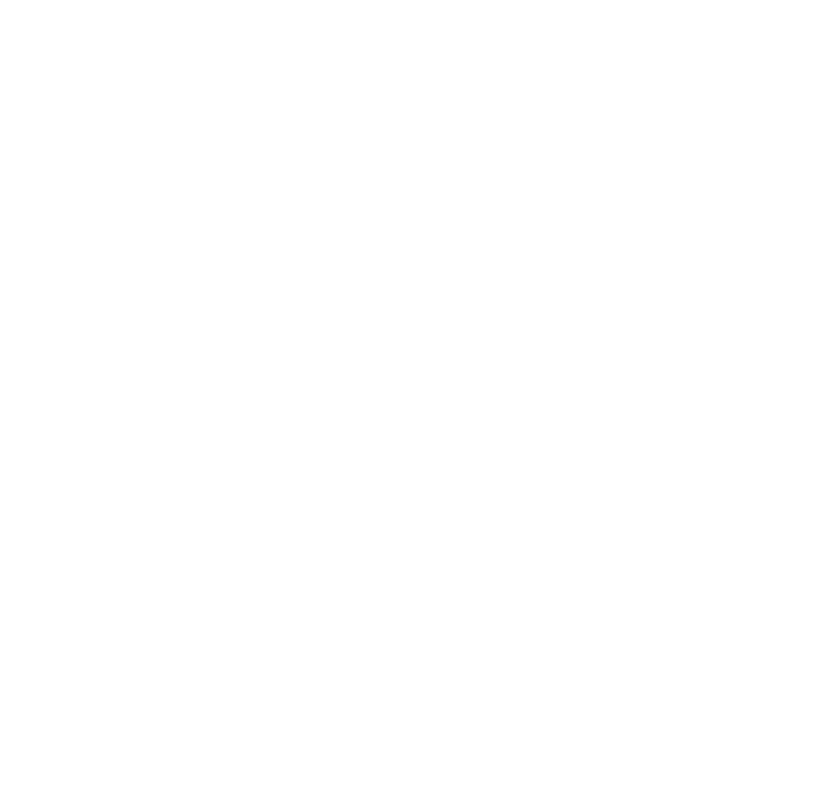
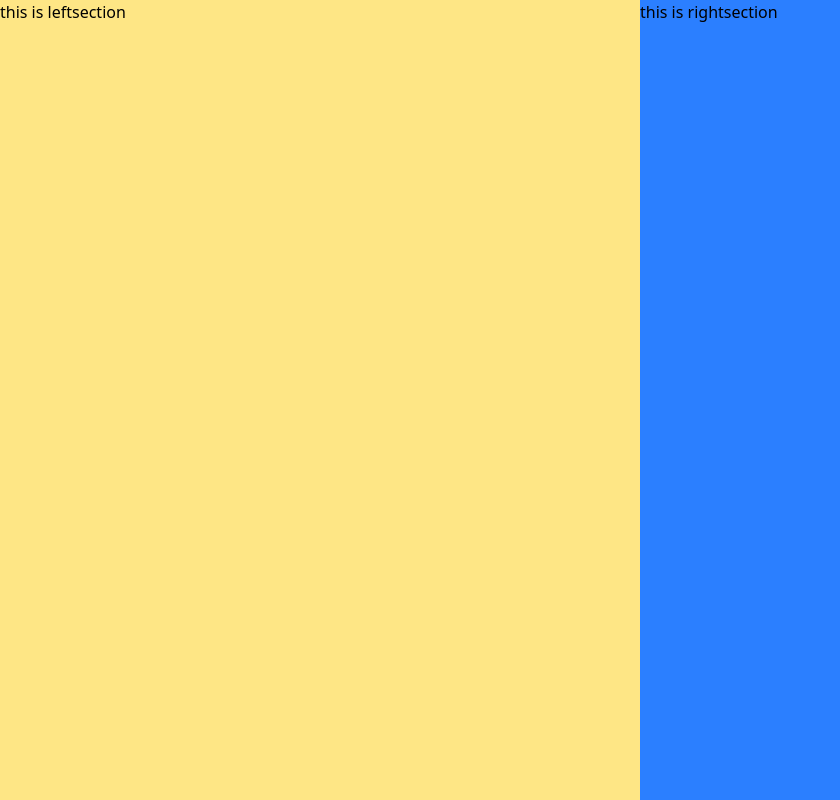
Before and after one commit to shubhamrustagi/pollingSystem, a React (Vite) app in the folder frontend/: page / in a window 1280 px wide. Shown: the whole page, without its empty margins (0-840 px from the left). Built offline with nearby package versions, Linux system fonts and the light colour scheme.

Commit message:
defined the two sections, rough draft

```diff
--- a/frontend/src/App.jsx
+++ b/frontend/src/App.jsx
@@ -1,10 +1,15 @@
+import LeftSection from "./components/LeftSection"
+import RightSection from "./components/RightSection"
 
 
 function App() {
 
   return (
     <>
-
+      <div className="flex h-screen">
+        <LeftSection />
+        <RightSection />
+      </div>
     </>
   )
 }
--- /dev/null
+++ b/frontend/src/components/LeftSection.jsx
@@ -0,0 +1,9 @@
+export default function LeftSection() {
+    return (
+        <>
+            <div className='w-1/2 bg-amber-200'>
+                <h1> this is leftsection</h1>
+            </div>
+        </>
+    )
+}
--- /dev/null
+++ b/frontend/src/components/RightSection.jsx
@@ -0,0 +1,9 @@
+export default function RightSection() {
+    return (
+        <>
+            <div className='w-1/2 bg-blue-500'>
+                <h1> this is rightsection</h1>
+            </div>
+        </>
+    )
+}
```
